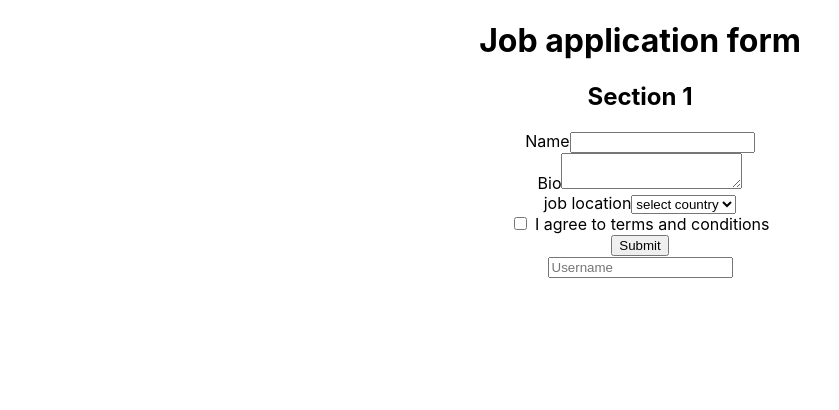
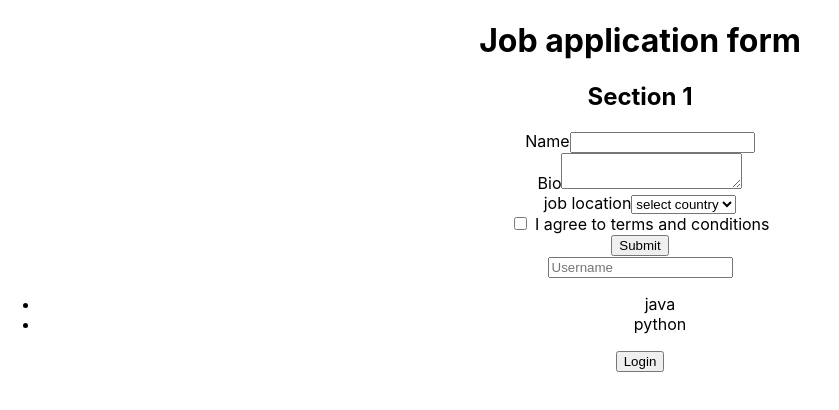
Before and after one commit to Raghu23-dev/unit-testing, a React (Create React App) app in the folder react-rtl/: page / in a window 1280 px wide. Shown: the top 410 px of the page, without its empty margins (0-839 px from the left). Built offline with nearby package versions, Linux system fonts and the light colour scheme.

Commit message:
testing skills ul

```diff
--- a/react-rtl/src/App.tsx
+++ b/react-rtl/src/App.tsx
@@ -1,16 +1,16 @@
-import React from 'react';
-import logo from './logo.svg';
-import './App.css';
-import Application from './components/application/application';
-
+import React from "react";
+import logo from "./logo.svg";
+import "./App.css";
+import Application from "./components/application/application";
+import Skills from "./components/skills/Skills";
 
 //npm run test -- --coverage .
-
 
 function App() {
   return (
     <div className="App">
-      <Application/>
+      <Application />
+      <Skills skills={["java", "python"]} />
     </div>
   );
 }
--- /dev/null
+++ b/react-rtl/src/components/skills/Skills.tsx
@@ -0,0 +1,29 @@
+import React, { useState } from "react";
+import { SkillsProps } from "./skills.types";
+
+function Skills(props: SkillsProps) {
+  const { skills } = props;
+  const [isLoggedIn, setIsLoggedIn] = useState(false);
+  return (
+    <>
+      <ul>
+        {skills.map((skill) => {
+          return <li key={skill}>{skill}</li>;
+        })}
+      </ul>
+      {isLoggedIn ? (
+        <button>start learning</button>
+      ) : (
+        <button
+          onClick={() => {
+            setIsLoggedIn(true);
+          }}
+        >
+          Login
+        </button>
+      )}
+    </>
+  );
+}
+
+export default Skills;
--- /dev/null
+++ b/react-rtl/src/components/skills/skills.types.ts
@@ -0,0 +1,3 @@
+export type SkillsProps={
+    skills:string[]
+}
```
Also changed, not shown: 1 other file (tests, documents, lock files or other folders).
